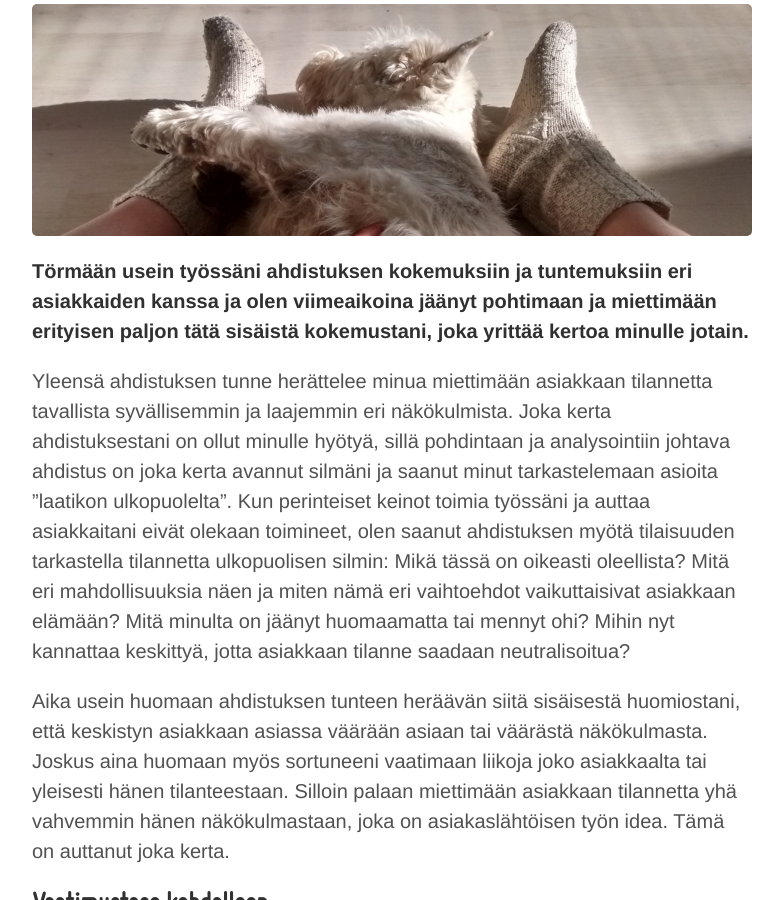
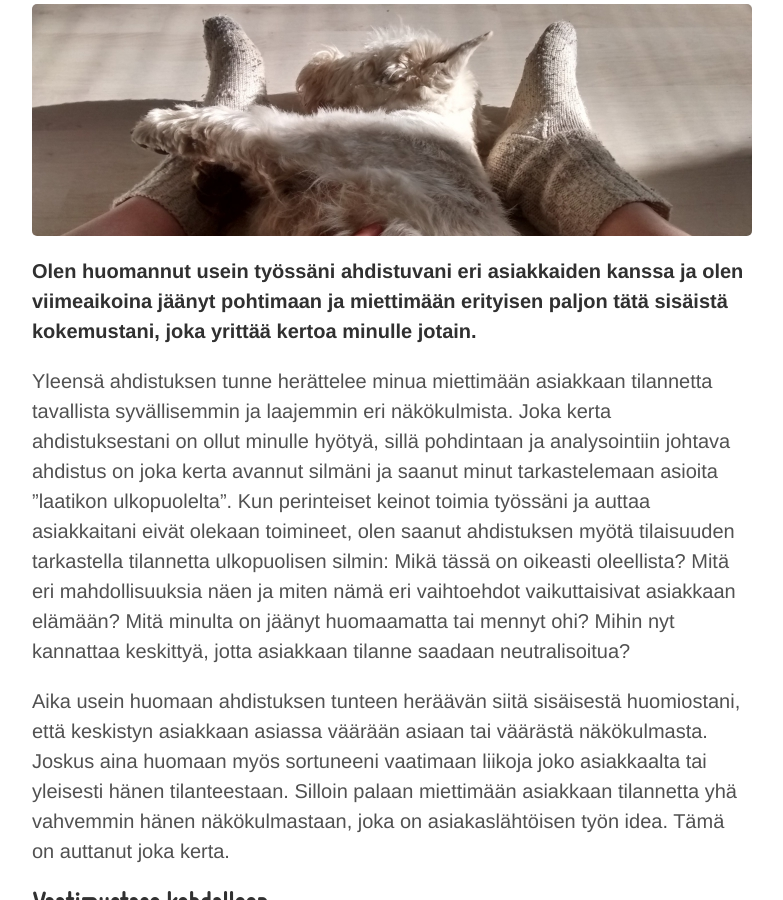
Before and after one commit to niinapiira/neppari.net, a Jekyll site: the page built from _posts/2016-06-17-vaikeudesta-auttaa-ja-ratkaista.md, in a window 1280 px wide and 900 px high, scrolled down 375 px. Shown: the whole window, without its empty margins (248-1031 px from the left). Built offline with Jekyll 4.4.1, drawn with Linux system fonts in a browser that asks for light colours.

Commit message:
Update 2016-06-17-vaikeudesta-auttaa-ja-ratkaista.md

```diff
--- a/_posts/2016-06-17-vaikeudesta-auttaa-ja-ratkaista.md
+++ b/_posts/2016-06-17-vaikeudesta-auttaa-ja-ratkaista.md
@@ -6,7 +6,7 @@ page-title: Vaikeudesta auttaa ja ratkaista
 
 ![Riksu ja aurinko lattialla]({{site.baseurl}}/uploaded-images/riksu-ja-aurinko-lattialla.jpeg)
 
-**Törmään usein työssäni ahdistuksen kokemuksiin ja tuntemuksiin eri asiakkaiden kanssa ja olen viimeaikoina jäänyt pohtimaan ja miettimään erityisen paljon tätä sisäistä kokemustani, joka yrittää kertoa minulle jotain.**
+**Olen huomannut usein työssäni ahdistuvani eri asiakkaiden kanssa ja olen viimeaikoina jäänyt pohtimaan ja miettimään erityisen paljon tätä sisäistä kokemustani, joka yrittää kertoa minulle jotain.**
 
 Yleensä ahdistuksen tunne herättelee minua miettimään asiakkaan tilannetta tavallista syvällisemmin ja laajemmin eri näkökulmista. Joka kerta ahdistuksestani on ollut minulle hyötyä, sillä pohdintaan ja analysointiin johtava ahdistus on joka kerta avannut silmäni ja saanut minut tarkastelemaan asioita ”laatikon ulkopuolelta”. Kun perinteiset keinot toimia työssäni ja auttaa asiakkaitani eivät olekaan toimineet, olen saanut ahdistuksen myötä tilaisuuden tarkastella tilannetta ulkopuolisen silmin: Mikä tässä on oikeasti oleellista? Mitä eri mahdollisuuksia näen ja miten nämä eri vaihtoehdot vaikuttaisivat asiakkaan elämään? Mitä minulta on jäänyt huomaamatta tai mennyt ohi? Mihin nyt kannattaa keskittyä, jotta asiakkaan tilanne saadaan neutralisoitua?
 
```
